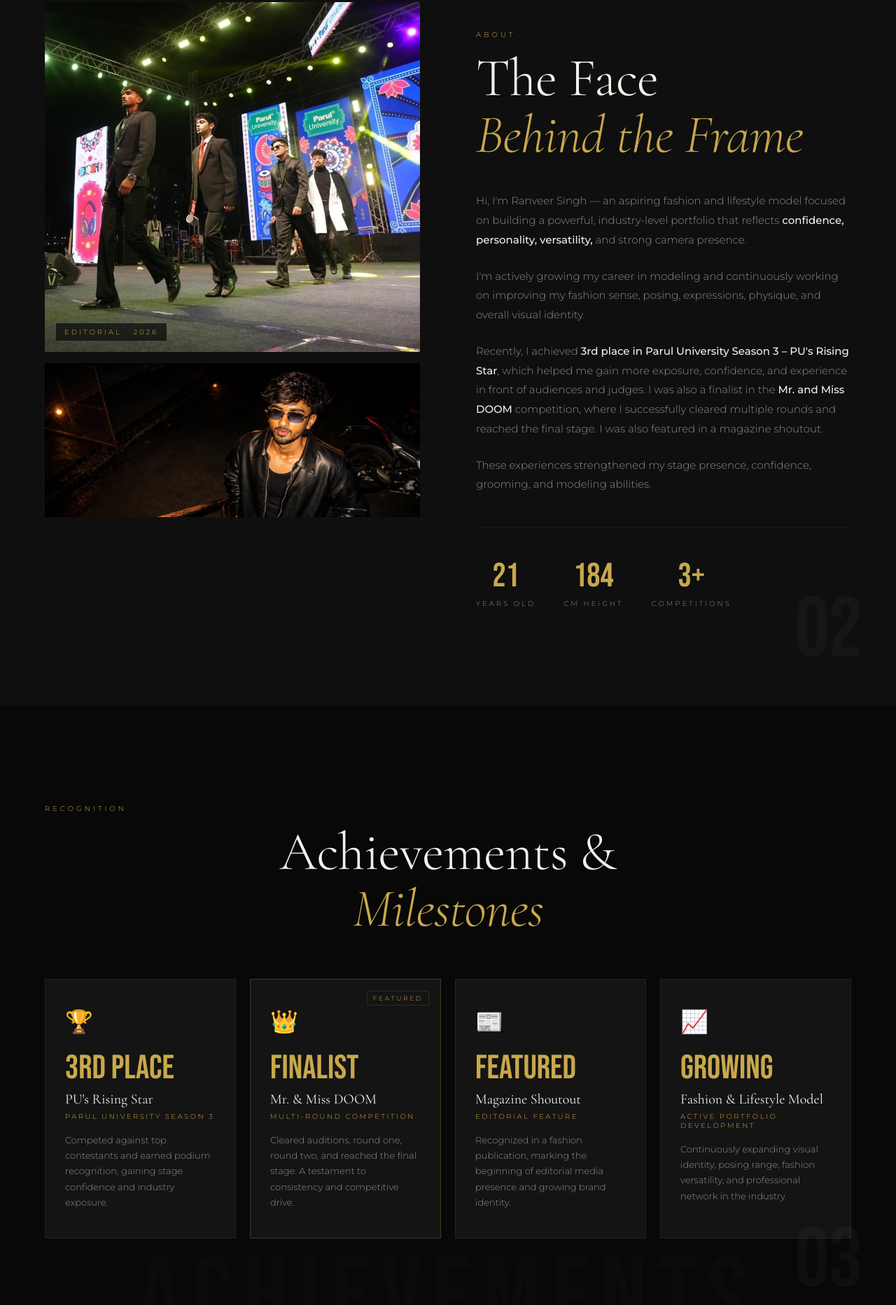
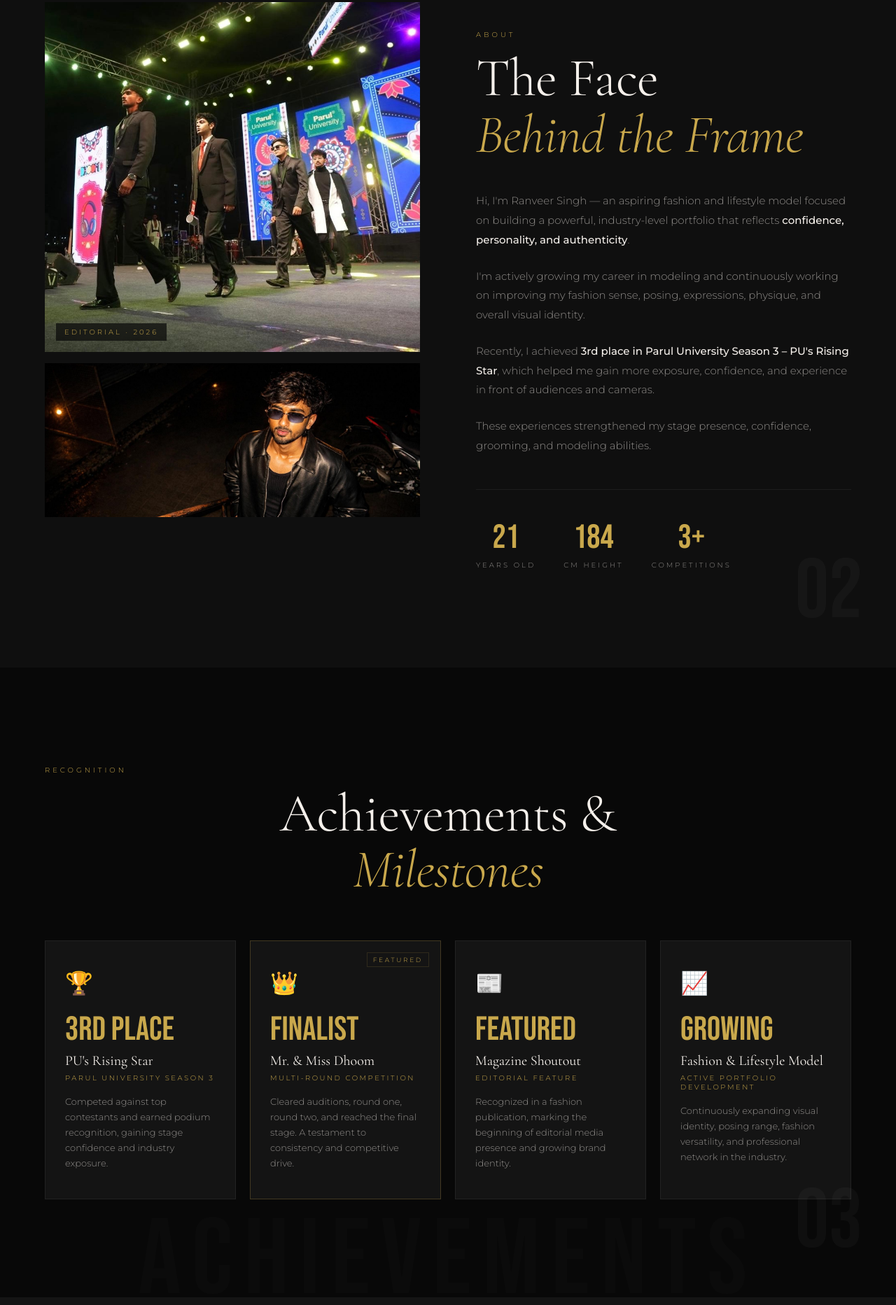
Before and after one commit to ranveersingh-rv/my-portfolio, a plain HTML site: page index.html in a window 1280 px wide. Shown: the part 937-2802 px from the top of the page at 70% size. Drawn offline with nearby package versions, Linux system fonts and the light colour scheme; animation ran at ten frames a second.

Commit message:
Replace DOOM with Dhoom in achievement card

```diff
--- a/index.html
+++ b/index.html
@@ -7,7 +7,7 @@
   <link rel="stylesheet" href="style.css" />
   <link rel="preconnect" href="https://fonts.googleapis.com">
   <link rel="preconnect" href="https://fonts.gstatic.com" crossorigin>
-  <link href="https://fonts.googleapis.com/css2?family=Cormorant+Garamond:ital,wght@0,300;0,400;0,500;0,600;1,300;1,400&family=Bebas+Neue&family=Montserrat:wght@200;300;400;500;600&display=swap" rel="stylesheet">
+  <link href="https://fonts.googleapis.com/css2?family=Cormorant+Garamond:ital,wght@0,300;0,400;0,500;0,600;1,300;1,400&family=Bebas+Neue&family=Montserrat:wght@200;300;400;500;600&display=swap" rel="stylesheet" />
 </head>
 <body>
 
@@ -95,9 +95,9 @@
       <div class="about-content">
         <div class="section-tag">About</div>
         <h2 class="section-title">The Face<br /><em>Behind the Frame</em></h2>
-        <p class="about-text">Hi, I'm Ranveer Singh — an aspiring fashion and lifestyle model focused on building a powerful, industry-level portfolio that reflects <strong>confidence, personality, versatility,</strong> and strong camera presence.</p>
+        <p class="about-text">Hi, I'm Ranveer Singh — an aspiring fashion and lifestyle model focused on building a powerful, industry-level portfolio that reflects <strong>confidence, personality, and authenticity</strong>.</p>
         <p class="about-text">I'm actively growing my career in modeling and continuously working on improving my fashion sense, posing, expressions, physique, and overall visual identity.</p>
-        <p class="about-text">Recently, I achieved <strong>3rd place in Parul University Season 3 – PU's Rising Star</strong>, which helped me gain more exposure, confidence, and experience in front of audiences and judges. I was also a finalist in the <strong>Mr. and Miss DOOM</strong> competition, where I successfully cleared multiple rounds and reached the final stage. I was also featured in a magazine shoutout.</p>
+        <p class="about-text">Recently, I achieved <strong>3rd place in Parul University Season 3 – PU's Rising Star</strong>, which helped me gain more exposure, confidence, and experience in front of audiences and cameras.</p>
         <p class="about-text">These experiences strengthened my stage presence, confidence, grooming, and modeling abilities.</p>
         <div class="about-metrics">
           <div class="metric"><span class="metric-num">21</span><span class="metric-label">Years Old</span></div>
@@ -126,7 +126,7 @@
         <div class="achievement-card featured" data-delay="0.15">
           <div class="achievement-icon">👑</div>
           <div class="achievement-rank">Finalist</div>
-          <div class="achievement-title">Mr. &amp; Miss DOOM</div>
+          <div class="achievement-title">Mr. &amp; Miss Dhoom</div>
           <div class="achievement-sub">Multi-Round Competition</div>
           <div class="achievement-desc">Cleared auditions, round one, round two, and reached the final stage. A testament to consistency and competitive drive.</div>
           <div class="achievement-glow"></div>
@@ -286,7 +286,7 @@
         <a href="tel:+919784324521" class="contact-card">
           <div class="contact-card-icon">
             <svg viewBox="0 0 24 24" fill="none" stroke="currentColor" stroke-width="1.5">
-              <path d="M22 16.92v3a2 2 0 01-2.18 2 19.79 19.79 0 01-8.63-3.07A19.5 19.5 0 013.05 9.76 19.79 19.79 0 01.01 1.07 2 2 0 012 0h3a2 2 0 012 1.72c.127.96.361 1.903.7 2.81a2 2 0 01-.45 2.11L6.09 7.91a16 16 0 006 6l1.27-1.27a2 2 0 012.11-.45c.907.339 1.85.573 2.81.7A2 2 0 0122 16.92z"/>
+              <path d="M22 16.92v3a2 2 0 01-2.18 2 19.79 19.79 0 01-8.63-3.07A19.5 19.5 0 013.05 9.76 19.79 19.79 0 01.01 1.07 2 2 0 012 0h3a2 2 0 012 1.72c.127.96.361 1.903.7 2.81a2 2 0 01-.45 2.11L6.5 9.5a2 2 0 01-2.36-.48A19.79 19.79 0 008.63 20 2 2 0 0010 22z"/>
             </svg>
           </div>
           <div class="contact-card-info">
```
